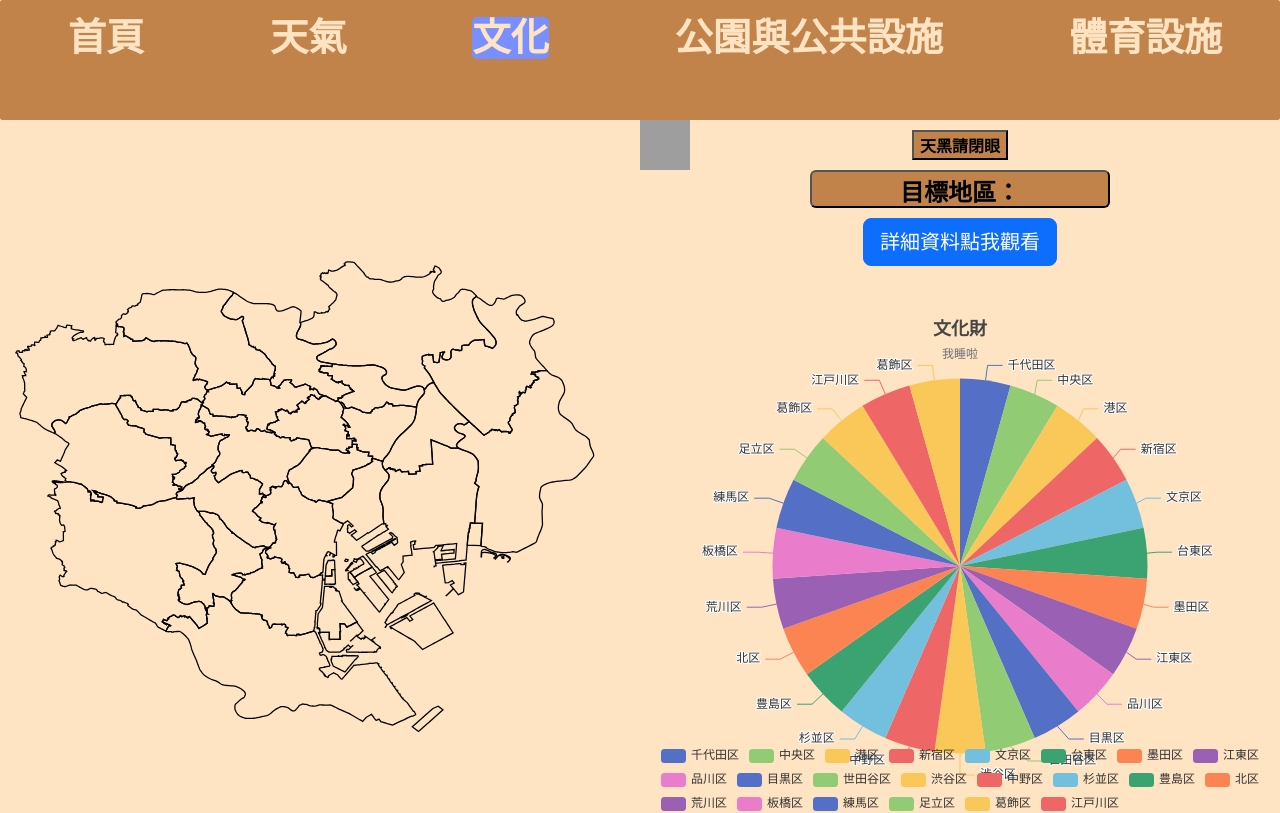
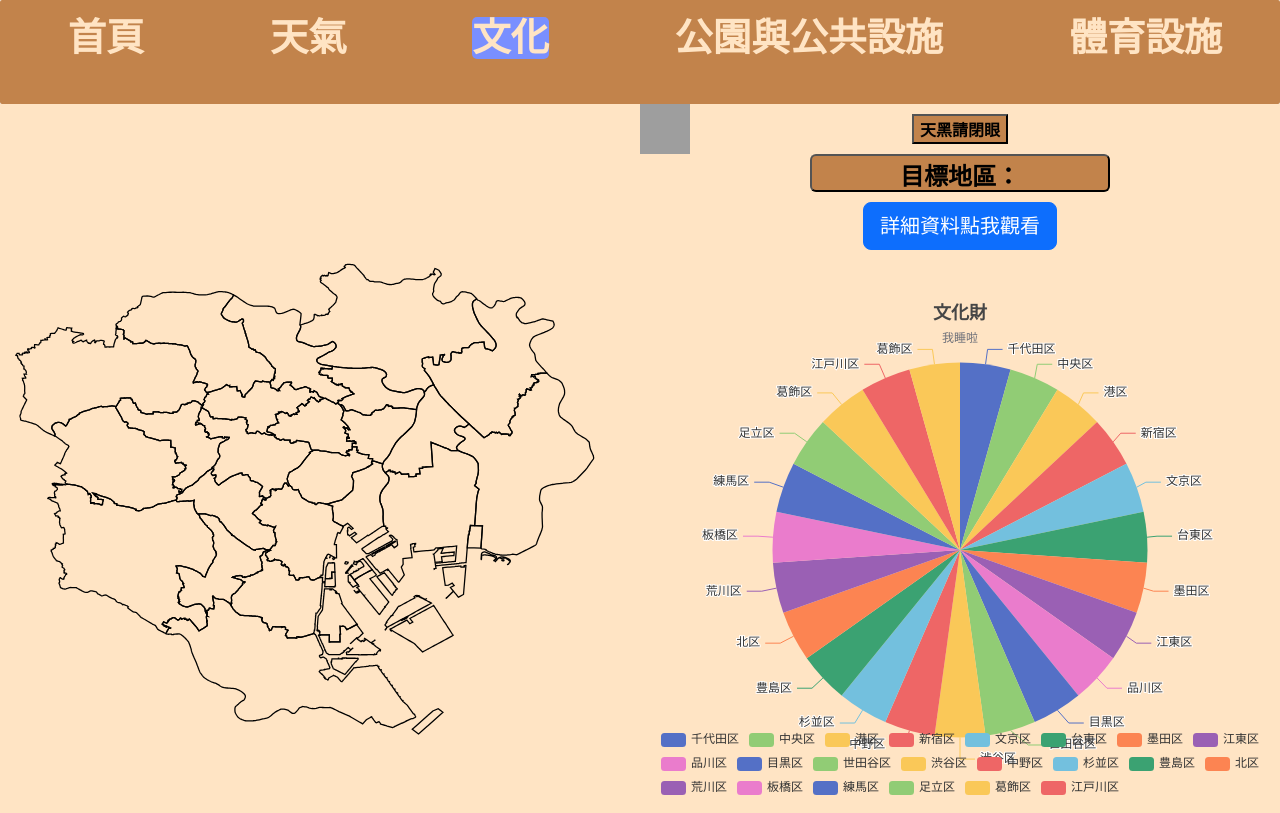
Before and after one commit to WuTzuHung/TokyoKouen, a Vue app: page /WenHua in a window 1280 px wide. Shown: the top 813 px of the page. Built offline with nearby package versions, Linux system fonts and the light colour scheme; grey boxes are pictures that could not be loaded; a web font is replaced by a local one.

Commit message:
0416_0550

```diff
--- a/src/App.vue
+++ b/src/App.vue
@@ -17,12 +17,12 @@ import Header from './components/Header.vue';
 .header{
   margin: 0;
   widows: 100vw;
-  height: 15vh;
+  height: 13vh;
 }
 
 .content{
   width: 100vw;
-  height: 918px;
+  height: 110vh;
   text-align: center;
   background-color: bisque;
 }
--- a/src/views/WenHua.vue
+++ b/src/views/WenHua.vue
@@ -777,8 +777,9 @@ path {
     align-items: start;
 
     svg {
-      width: 1000px;
-      height: 891px;
+      width: 50vw;
+      height: 100vh;
+      margin-top: 8vh;
     }
   }
   .areaDataRight {
```
Also changed, not shown: src/views/public.vue (+10 -3 lines).
